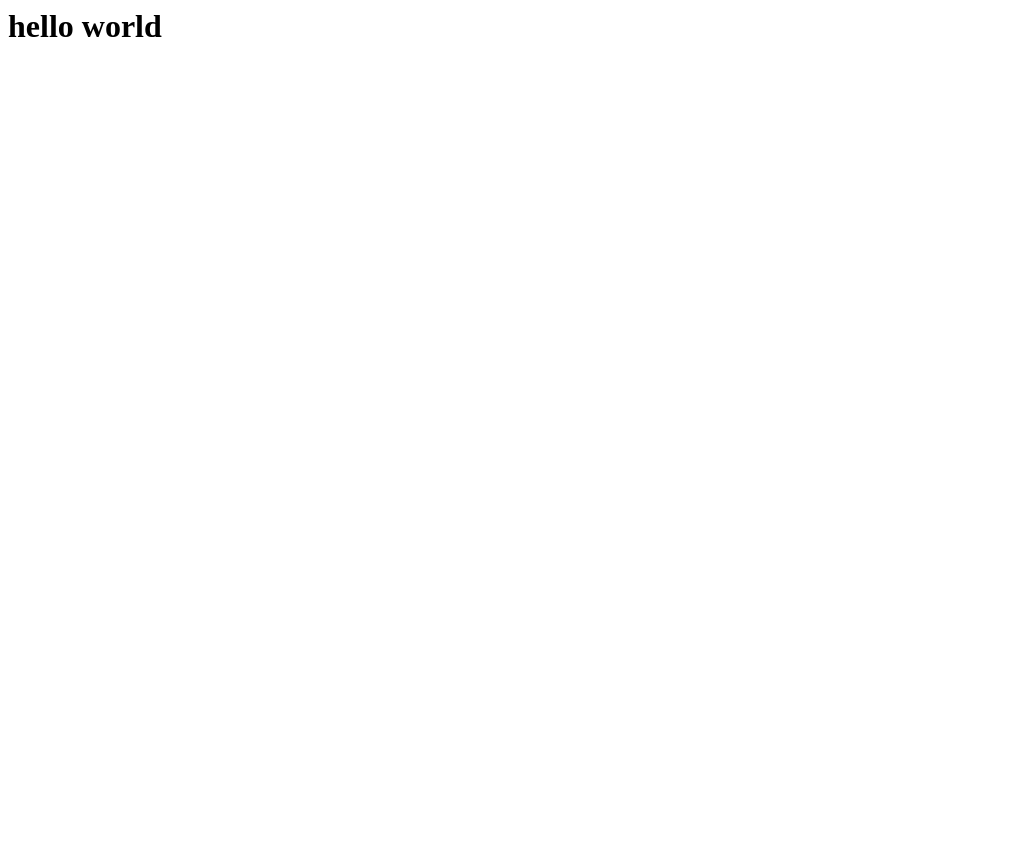
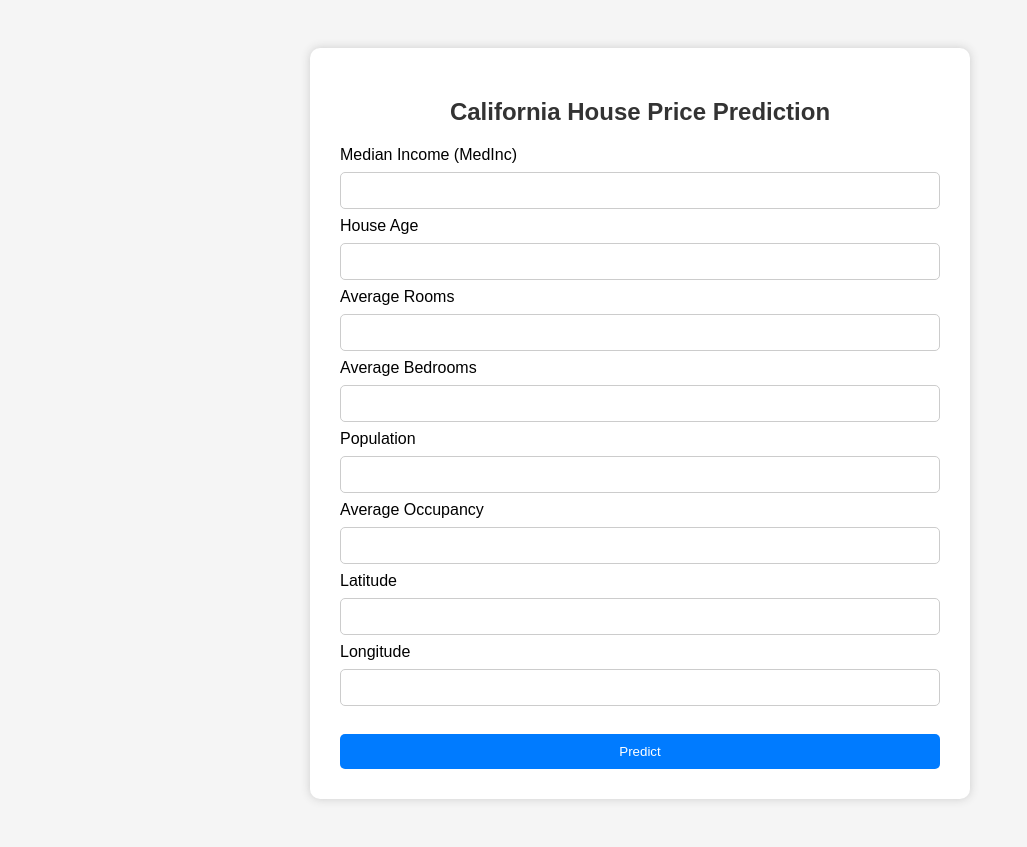
Before and after one commit to X-ImLucky-X/californiahousepricing, a Flask app: page / in a window 1280 px wide. Before the commit the part shown is almost empty. Shown: the whole page, without its empty margins (0-1027 px from the left). Before the commit the page ends 37 px from the top, so only its background shows below. Run offline with Flask 3, Linux system fonts and the light colour scheme; parts of the project's set-up code (start-up, migrations or seed data) failed here and were passed over.

Commit message:
the web app is ready

```diff
--- a/app.py
+++ b/app.py
@@ -23,5 +23,13 @@ def predict_api():
     print(output[0])
     return jsonify(output[0])
 
+@app.route('/predict',methods=['POST'])
+def predict():
+    data=[float(x) for x in request.form.values()]
+    final_input = scaler.transform(np.array(data).reshape(1,-1)) #apply the same scaling that we did while training the model
+    print(final_input)
+    output=regmodel.predict(final_input)[0]
+    return render_template('home.html',prediction_text='The House Price Prediction is {}'.format(output))
+
 if __name__ == "__main__":
     app.run(debug=True) #debug=True will help us to see the errors in the console
--- a/templates/home.html
+++ b/templates/home.html
@@ -1,3 +1,92 @@
-<h1>
-    hello world
-</h1>
+<!DOCTYPE html>
+<html>
+<head>
+    <title>California House Price Prediction</title>
+    <style>
+        body {
+            font-family: Arial, sans-serif;
+            background: #f5f5f5;
+            padding: 40px;
+        }
+
+        .container {
+            background: #ffffff;
+            padding: 30px;
+            max-width: 600px;
+            margin: auto;
+            border-radius: 10px;
+            box-shadow: 0px 0px 10px 0px #ccc;
+        }
+
+        h2 {
+            text-align: center;
+            color: #333333;
+        }
+
+        form {
+            display: flex;
+            flex-direction: column;
+        }
+
+        input[type="number"] {
+            padding: 10px;
+            margin: 8px 0;
+            border-radius: 5px;
+            border: 1px solid #ccc;
+        }
+
+        input[type="submit"] {
+            padding: 10px;
+            margin-top: 20px;
+            background: #007BFF;
+            color: white;
+            border: none;
+            border-radius: 5px;
+            cursor: pointer;
+        }
+
+        .prediction {
+            margin-top: 20px;
+            font-size: 1.2rem;
+            text-align: center;
+            color: green;
+        }
+    </style>
+</head>
+<body>
+    <div class="container">
+        <h2>California House Price Prediction</h2>
+        <form action="/predict" method="POST">
+            <label>Median Income (MedInc)</label>
+            <input type="number" step="any" name="MedInc" required>
+
+            <label>House Age</label>
+            <input type="number" step="any" name="HouseAge" required>
+
+            <label>Average Rooms</label>
+            <input type="number" step="any" name="AveRooms" required>
+
+            <label>Average Bedrooms</label>
+            <input type="number" step="any" name="AveBedrms" required>
+
+            <label>Population</label>
+            <input type="number" step="any" name="Population" required>
+
+            <label>Average Occupancy</label>
+            <input type="number" step="any" name="AveOccup" required>
+
+            <label>Latitude</label>
+            <input type="number" step="any" name="Latitude" required>
+
+            <label>Longitude</label>
+            <input type="number" step="any" name="Longitude" required>
+
+            <input type="submit" value="Predict">
+        </form>
+
+        {% if prediction_text %}
+            <div class="prediction">{{ prediction_text }}</div>
+        {% endif %}
+    </div>
+</body>
+</html>
```
